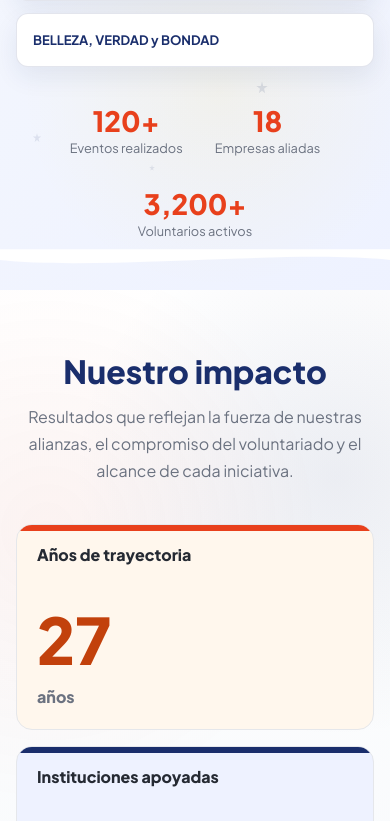
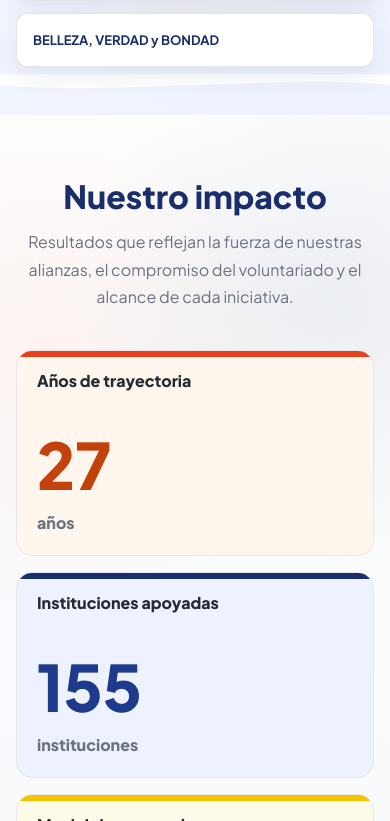
Before and after one commit to adminEzerMonterrey/ezer, a React (Vite) app: page / in a window 390 px wide. Shown: the part 823-1644 px from the top of the page. Built offline with nearby package versions, Linux system fonts and the light colour scheme; no server answers; the database is empty.

Commit message:
Eliminar sección de estadísticas del Hero

```diff
--- a/src/app/components/Hero.tsx
+++ b/src/app/components/Hero.tsx
@@ -1,7 +1,5 @@
 import { ArrowRight } from "lucide-react";
-import { useEffect, useState } from "react";
 import { Link } from "react-router-dom";
-import { supabase } from "../../supabaseClient";
 
 const HERO_IMAGE = "/hero-landing.jpg";
 
@@ -12,34 +10,7 @@ const HERO_PHRASES = [
   "BELLEZA, VERDAD y BONDAD",
 ];
 
-const DEFAULT_STATS = [
-  { key: "eventos_realizados", value: "120+", label: "Eventos realizados" },
-  { key: "empresas_aliadas", value: "18", label: "Empresas aliadas" },
-  { key: "voluntarios_activos", value: "3,200+", label: "Voluntarios activos" },
-];
-
 export function Hero() {
-  const [stats, setStats] = useState(DEFAULT_STATS);
-
-  useEffect(() => {
-    const fetchStats = async () => {
-      try {
-        const { data, error } = await supabase.from('hero_stats').select('*');
-        if (!error && data && data.length > 0) {
-          const map: Record<string, string> = {};
-          data.forEach((row: any) => { map[row.key] = row.value; });
-
-          setStats(prev => prev.map(s => ({
-            ...s,
-            value: map[s.key] || s.value
-          })));
-        }
-      } catch (e) {
-        console.error(e);
-      }
-    };
-    fetchStats();
-  }, []);
 
   return (
     <section
@@ -99,17 +70,6 @@ export function Hero() {
                   className="px-4 py-4 text-left"
                 >
                   <p style={{ color: "#1A2E6C", fontSize: 13, fontWeight: 700, lineHeight: 1.6 }}>{phrase}</p>
-                </div>
-              ))}
-            </div>
-
-            <div className="mt-10 flex flex-wrap gap-8 justify-center lg:justify-start">
-              {stats.map((stat) => (
-                <div key={stat.key} className="text-center lg:text-left">
-                  <div style={{ color: "#E8401C", fontWeight: 800, fontSize: "1.75rem", lineHeight: 1 }}>{stat.value}</div>
-                  <div style={{ color: "#6B7280", fontSize: "0.8rem" }} className="mt-1">
-                    {stat.label}
-                  </div>
                 </div>
               ))}
             </div>
```
